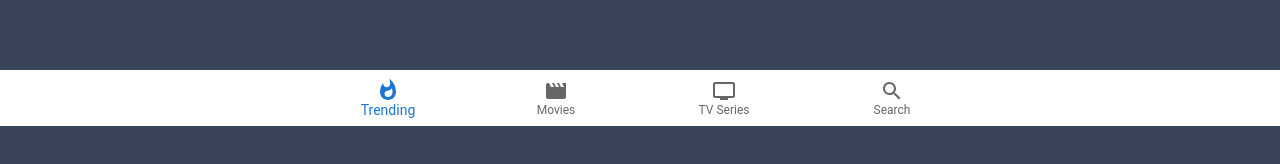
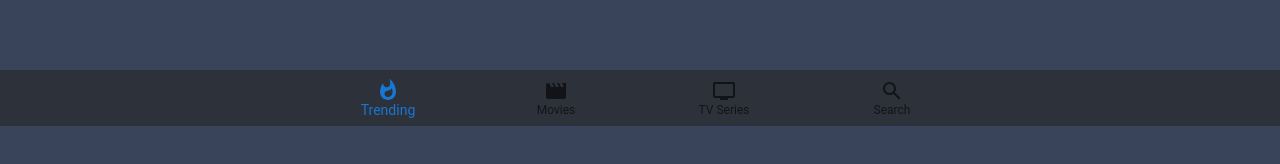
Before and after one commit to AmyLouDav/entertainment-app, a React (Create React App) app: page / in a window 1280 px wide. Shown: the part 674-838 px from the top of the page. Built offline with nearby package versions, Linux system fonts and the light colour scheme; no server answers.

Commit message:
bottom mav css applied

```diff
--- a/src/Components/MainNav.js
+++ b/src/Components/MainNav.js
@@ -21,7 +21,8 @@ export default function SimpleBottomNavigation() {
   }, [value, history]);
 
   return (
-    <Box
+    <Box>
+      <BottomNavigation
         sx={{
           width: "100%",
           position: "fixed",
@@ -29,8 +30,6 @@ export default function SimpleBottomNavigation() {
           backgroundColor: "#2d313a",
           zIndex: 100,
         }}
-    >
-      <BottomNavigation
         showLabels
         value={value}
         onChange={(event, newValue) => {
```
Lines whose indentation alone changed are shown as unchanged.
